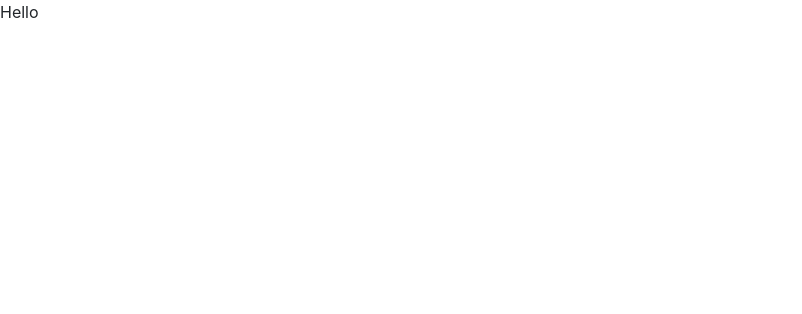
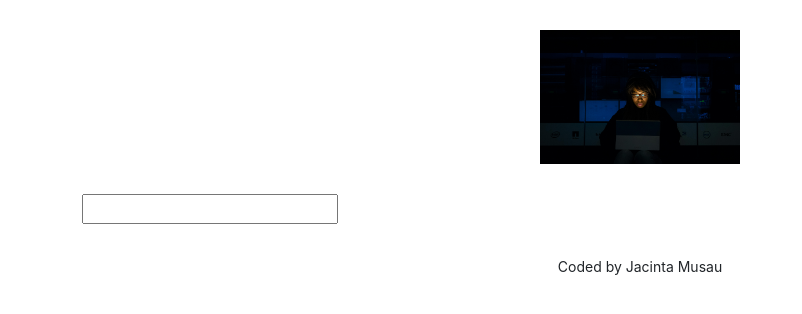
Before and after one commit to jessjat/Dictionaryproject, a React (Create React App) app in the folder my-app/: page / in a window 1280 px wide. Shown: the top 314 px of the page, without its empty margins (0-802 px from the left). Built offline with nearby package versions, Linux system fonts and the light colour scheme.

Commit message:
Added the search engine  and an image

```diff
--- a/my-app/src/App.css
+++ b/my-app/src/App.css
@@ -0,0 +1,13 @@
+.App-header{
+  margin: 30px;
+}
+.App-pic{
+  max-width: 200px;
+  display: block;
+  margin: 0 auto;
+}
+.App-footer{
+  text-align: center;
+  margin: 30px 0;
+
+}
--- a/my-app/src/App.js
+++ b/my-app/src/App.js
@@ -1,11 +1,21 @@
-
+import girlpic from "./girlpic.jpg";
 import './App.css';
+import Dictionary from "./Dictionary";
 
 function App() {
   return (
     <div className="App">
-      <header className="App-header"> </header>
-      Hello
+      <div className="container">
+      <header className="App-header">
+        <img src={girlpic}className="App-pic img-fluid"alt="pic"/>
+      </header>
+      <main>
+        <Dictionary />
+      </main>
+      <footer className="App-footer">
+        <small>Coded by Jacinta Musau</small>
+      </footer>
+    </div>
     </div>
   );
 }
--- /dev/null
+++ b/my-app/src/Dictionary.css
@@ -0,0 +1 @@
+.Dictionary{}
--- /dev/null
+++ b/my-app/src/Dictionary.js
@@ -0,0 +1,19 @@
+import React, {useState} from "react";
+import "./Dictionary.css";
+
+export default function Dictionary(){
+let[keyword,setKeyword]=useState("");
+
+    function search(event){
+    event.preventDefault();
+    alert(`searching for ${keyword} definition`);
+ }
+ function handleKeywordChange(event){
+  setKeyword(event.target.value);
+ }
+    return <div className="Dictionary">
+      <form onSubmit={search}>
+        <input type="search" onChange={handleKeywordChange}/>
+        </form>
+    </div>;
+}
```
Also changed, not shown: my-app/src/girlpic.jpg (added).
